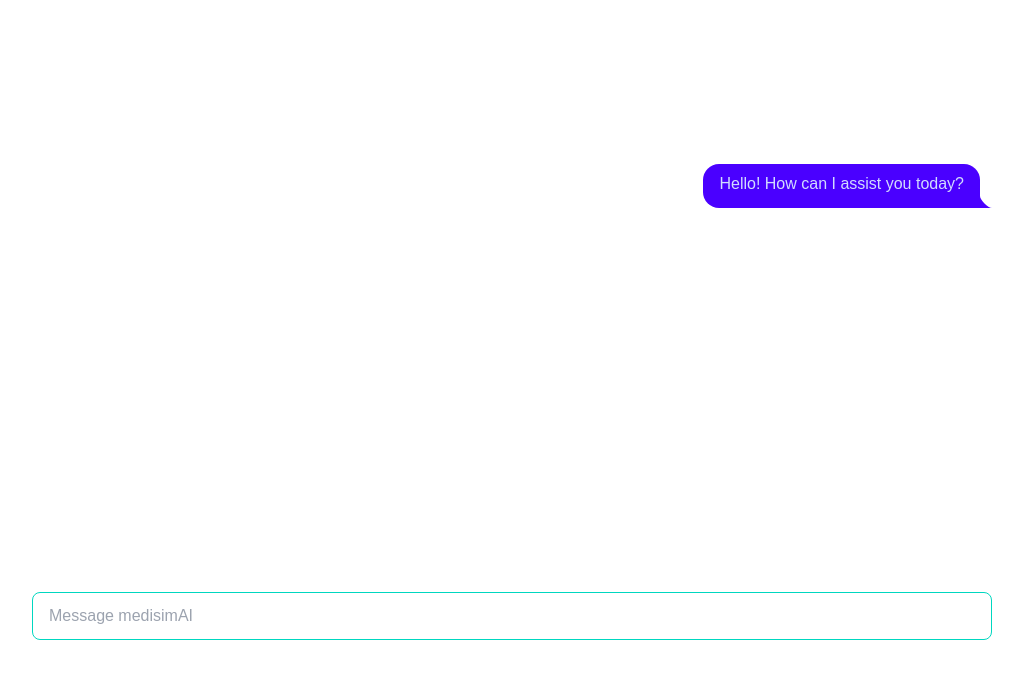
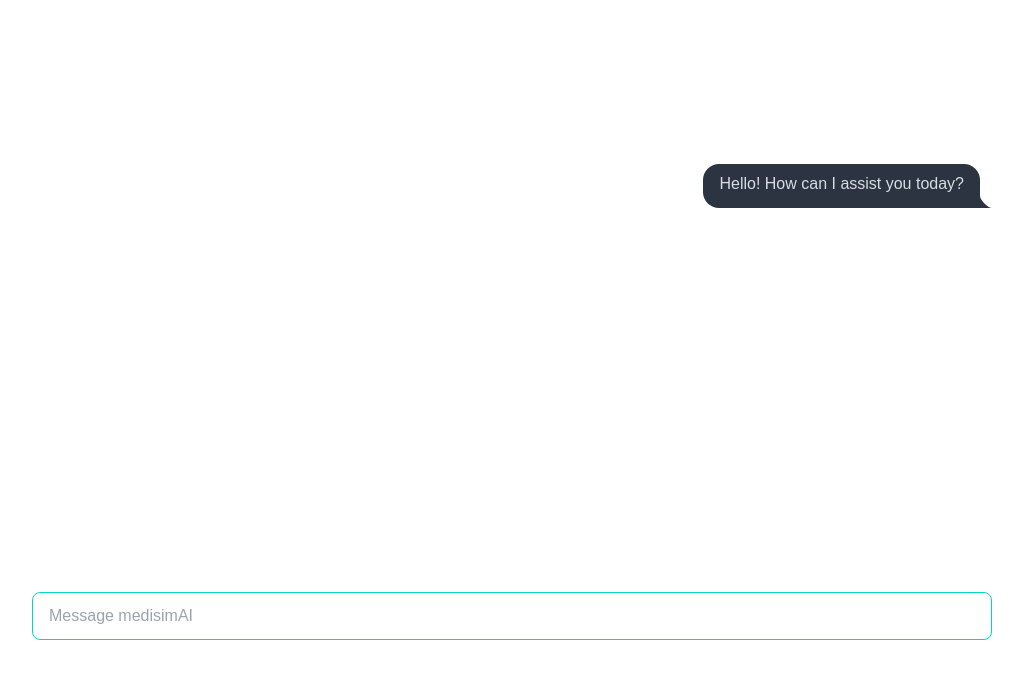
Before and after one commit to kippsss/medisim_ai, a Next.js app: page / in a window 1280 px wide. Both pictures are taken after a click on the button "I'm ready". Shown: the top 678 px of the page, without its empty margins (128-1151 px from the left). Built offline with nearby package versions, Linux system fonts and the light colour scheme; no server answers.

Commit message:
remove chatbubble for assistant responses

```diff
--- a/src/app/components/Chat/ChatAudio.tsx
+++ b/src/app/components/Chat/ChatAudio.tsx
@@ -75,7 +75,7 @@ export default function ChatAudio({ audioId }: Props) {
   }, []);
 
   return (
-    <div className="flex gap-4 items-center my-2">
+    <div className="flex gap-4 items-center mt-4">
       <audio ref={audioRef} />
       {!playing ? (
         <button className="btn btn-circle" onClick={playAudio}>
@@ -86,11 +86,7 @@ export default function ChatAudio({ audioId }: Props) {
           <Image src={'icons/stop.svg'} alt={'Stop'} width={24} height={24} />
         </button>
       )}
-      <progress
-        className="progress progress-accent w-56"
-        value={progress}
-        max="100"
-      ></progress>
+      <progress className="progress w-full" value={progress} max="100" />
     </div>
   );
 }
--- a/src/app/components/Chat/ChatConversation.tsx
+++ b/src/app/components/Chat/ChatConversation.tsx
@@ -15,12 +15,10 @@ export default function ChatConversation({ messages, loading }: Props) {
           key={index}
           className={`chat ${
             message.role === 'assistant' ? 'chat-start' : 'chat-end'
-          } mb-5`}
+          } mb-8`}
         >
           <div
-            className={`chat-bubble ${
-              message.role === 'assistant' ? '' : 'chat-bubble-primary'
-            }`}
+            className={`${message.role === 'assistant' ? '' : 'chat-bubble'}`}
           >
             {message.content}
             {message.audioId && <ChatAudio audioId={message.audioId} />}
```
